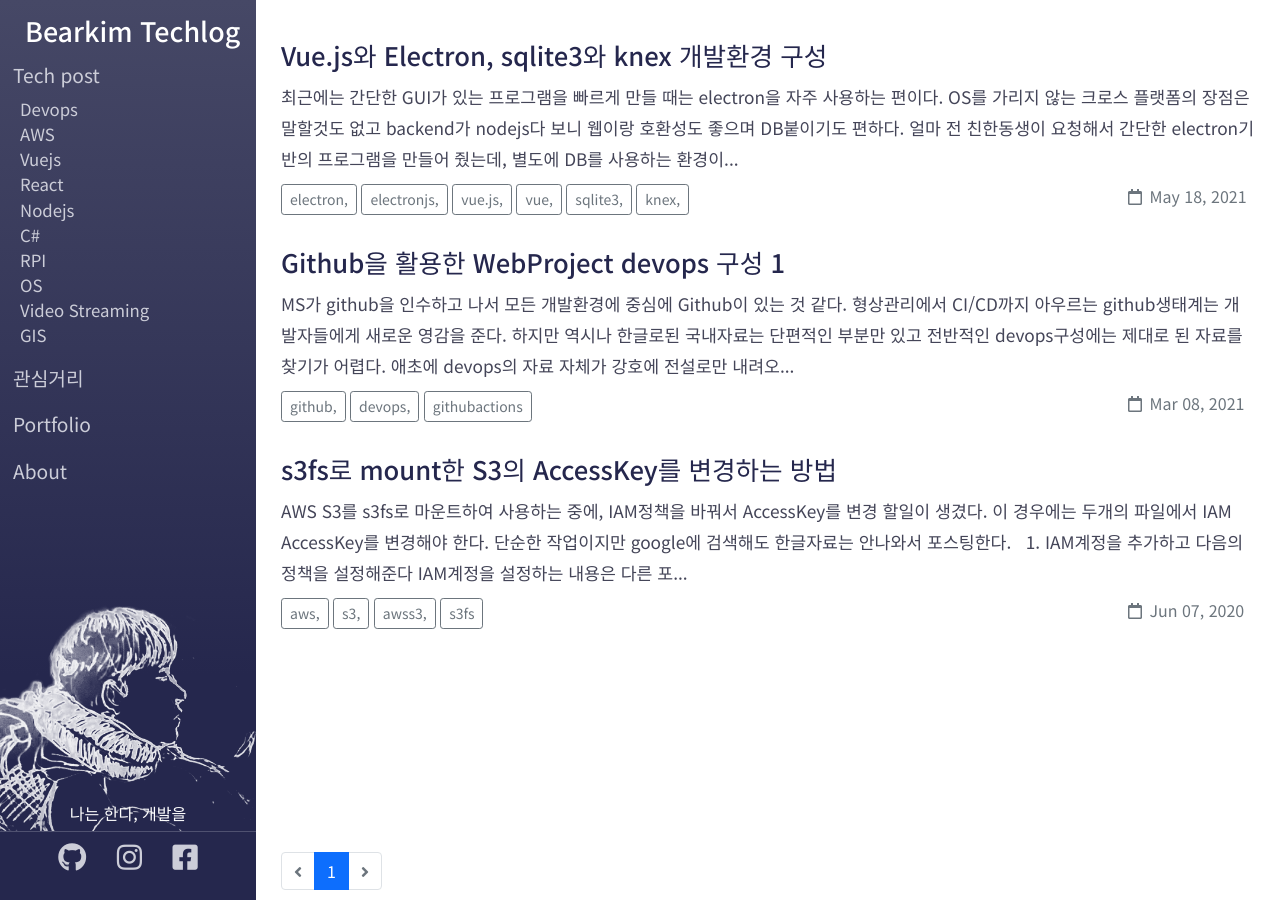
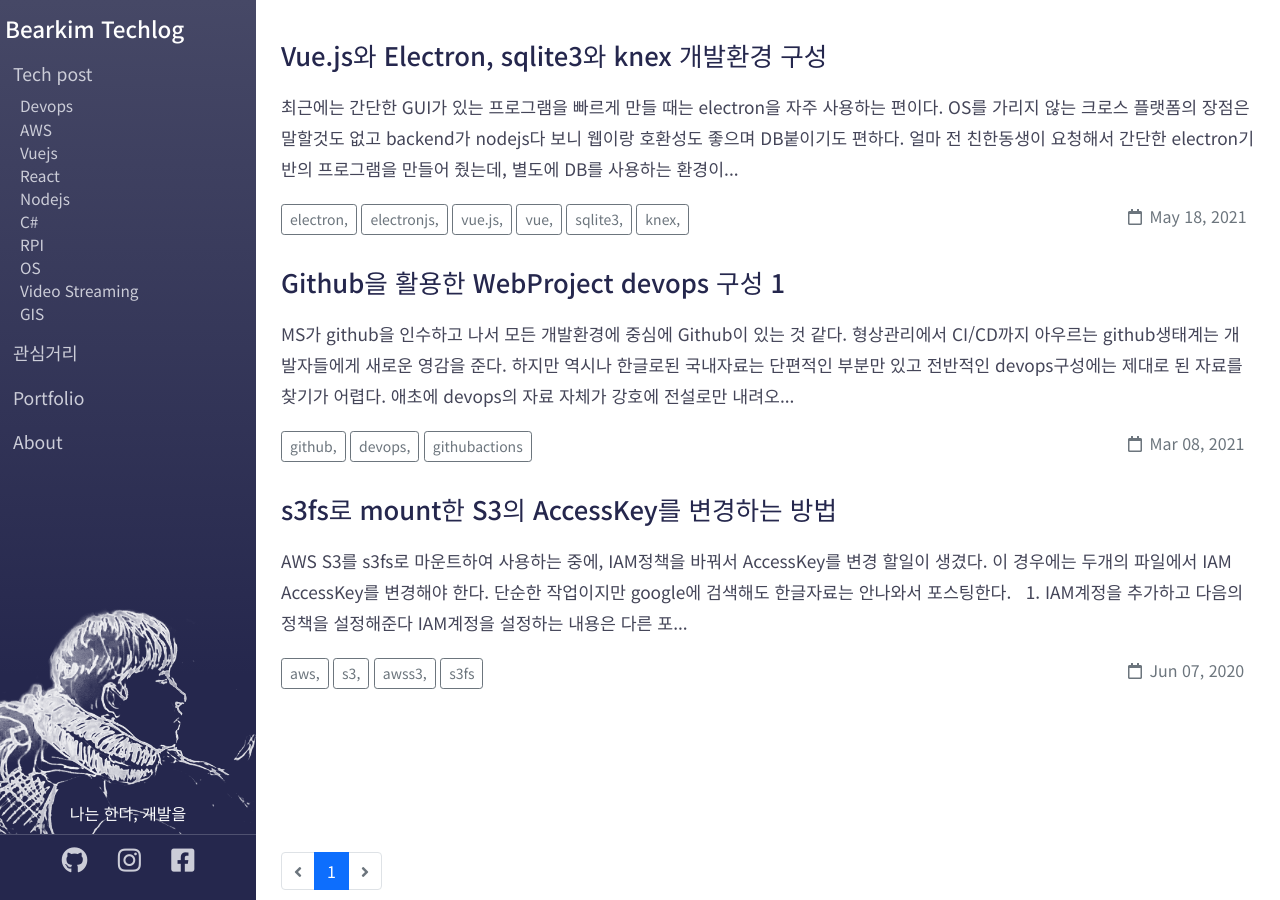
Before and after one commit to bearkim36/bearkim36.github.io, a Jekyll site: the page built from index.md, in a window 1280 px wide. Built offline with Jekyll 4.4.1, drawn with Linux system fonts in a browser that asks for light colours; nearby versions of some CDN libraries; the list of posts is cut into pages by our own code.

Commit message:
수정수정

```diff
--- a/_sass/_layout.scss
+++ b/_sass/_layout.scss
@@ -54,27 +54,9 @@
     margin:15px;
     a {
       color:$gnbProfileText;
-    }
-  }
-
-  @media (max-width: 768px) {
-    position:fixed;
-    z-index:10;
-    display:none;
-    width: 30vh;
-
-  }
-  @media (min-width: 768px) {
-    display:block;
-    h4 {
-      margin:15px 5px;
-    }
-  }
-
-
-  @media (min-width: 1400px) {
-    li {
-      margin-left:20px;
+      margin:0;
+      padding:0;
+      font-size: 1em;
     }
   }
   transition: all 0.2s;
@@ -125,7 +107,7 @@
     font-weight: 600;
   }
   a, button, i{
-    font-size:1.2em;
+    font-size:1.1em;
     color: $gnbText;
     &:hover {
       color: $highlight1
@@ -138,6 +120,31 @@
     background-color:$gnbText;
   }
 
+  @media (max-width: 768px) {
+    position:fixed;
+    z-index:10;
+    display:none;
+    width: 40vh;
+    a, button, i{
+      font-size:1.05em;
+    }
+  }
+  @media (min-width: 768px) {
+    display:block;
+    h4 {
+      margin:15px 5px;
+    }
+  }
+
+
+  @media (min-width: 1400px) {
+    li {
+      margin-left:20px;
+    }
+    h4 {
+      margin:15px 15px;
+    }
+  }
 
 }
 
--- a/_sass/_post.scss
+++ b/_sass/_post.scss
@@ -9,10 +9,27 @@
     line-height: 1.8;
     overflow-wrap: break-word;
     word-wrap: break-word;
-
   }
   .post-date {
     min-width:130px;
   }
   margin-bottom: 2rem;
 }
+
+
+.post-content {
+
+  overflow-wrap: break-word;
+  word-wrap: break-word;
+  p {
+    margin:20px 0;
+  }
+  img {
+    display:block;
+    width:100%;
+    height:auto;
+  }
+  ul {
+    margin-left:20px;
+  }
+}
```
Also changed, not shown: _sass/_code.scss (line endings or trailing spaces).
